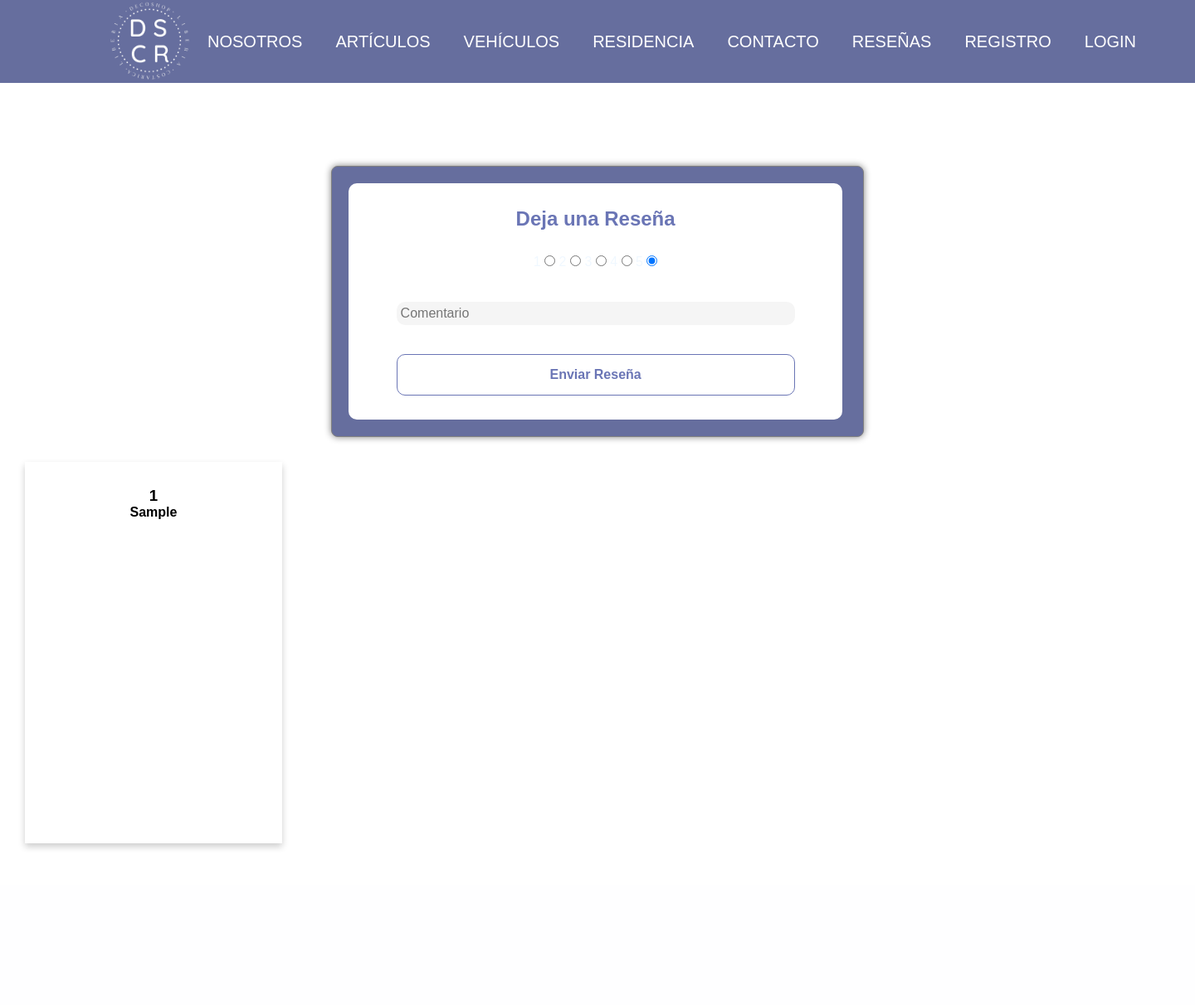
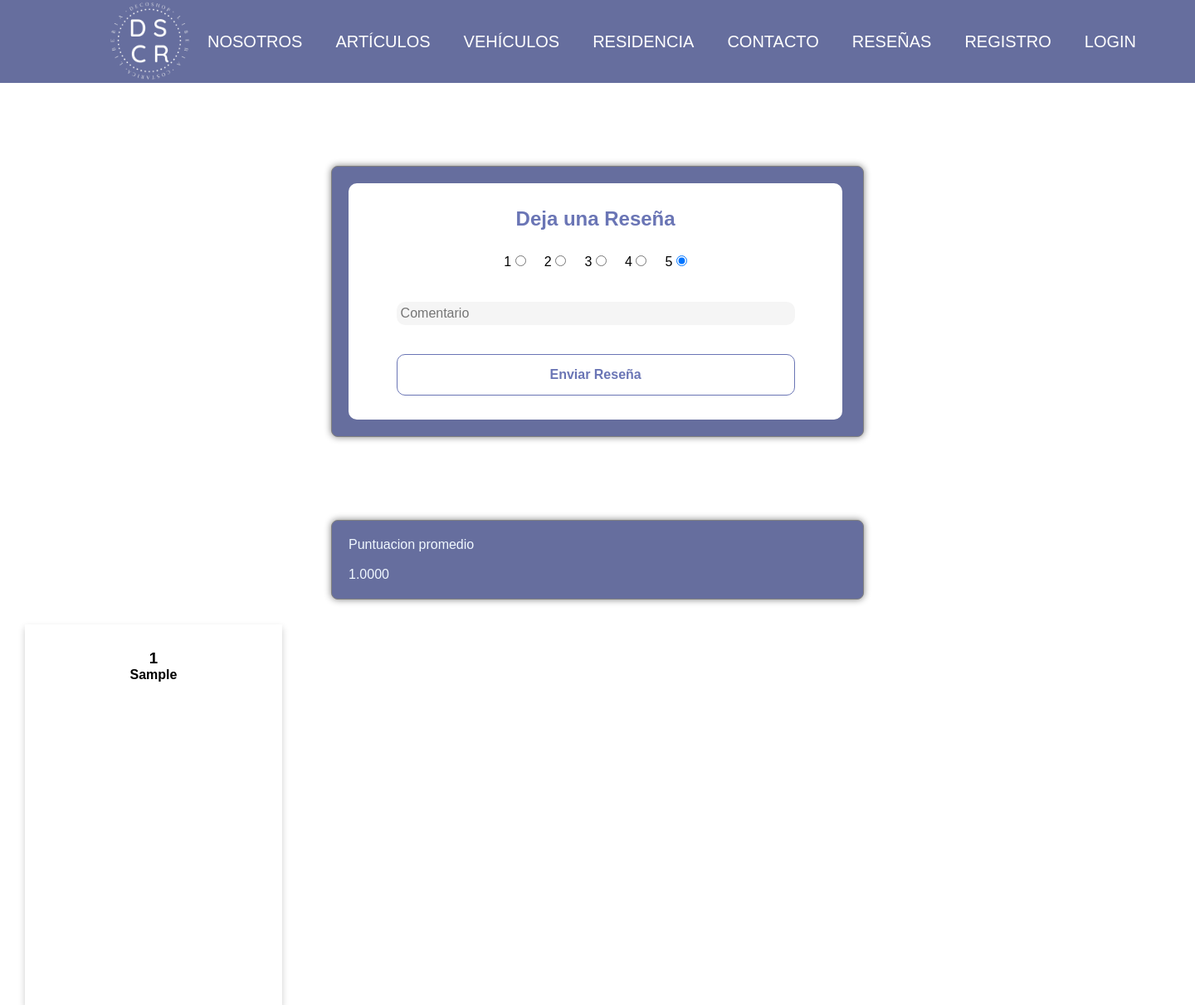
Before and after one commit to Sasafg/Ambiente-Web-Cliente-Servidor, a PHP site: page /php/resenas.php in a window 1440 px wide; the page is wider, and only the part inside the window is pictured. Shown: the top 1212 px of that part at 83% size. Before the commit the page ends 1024 px from the top of that part, so only its background shows below. Run offline with PHP 8.4, Linux system fonts and the light colour scheme; tables that the repository leaves empty hold one stand-in row (values such as "Sample post").

Commit message:
Puntuacion promedio Resenas

```diff
--- a/conexionDB/insertaResena.php
+++ b/conexionDB/insertaResena.php
@@ -82,3 +82,32 @@ function consultaResena($pID, $varRef, $nombreTabla)
     Desconecta($conexion);
 
 }
+
+
+function promediaResena()
+{
+    $retorno = "";
+    $conexion = Conecta();
+    $sql = "select AVG(puntaje) as puntajepromedio from resenas";
+
+    // formato de datos utf8
+    if (mysqli_set_charset($conexion, "utf8")) {
+        $resultado = mysqli_prepare($conexion, $sql);
+        //$ok = mysqli_stmt_bind_param($resultado, "s", $pID);
+        $ok = mysqli_stmt_execute($resultado);
+
+        if ($ok) {
+            $ok = mysqli_stmt_bind_result($resultado, $puntajepromedio);
+            while (mysqli_stmt_fetch($resultado)) {
+                $retorno = $puntajepromedio;
+            }
+        } else {
+            echo "Error consulta";
+        }
+    }
+
+    Desconecta($conexion);
+
+    return $retorno;
+
+}
--- a/php/admin.php
+++ b/php/admin.php
@@ -29,15 +29,15 @@
             </div>
 
             <div>
-            <a href="#Solicitudes#" style="margin-left:17%; color: black">Solicitudes
+            <a href="../phpAdmin/solicitudesAdmin.php" style="margin-left:17%; color: black">Solicitudes
                 </a>
             </div>
 
-            <a href="#Informacion#" style="margin-left:17%; color: black">Informacion
+            <a href="../phpAdmin/infoAdmin.php" style="margin-left:17%; color: black">Informacion
                 </a>
             <div>
 
-            <a href="#Resenas#" style="margin-left:17%; color: black">Reseñas
+            <a href="../phpAdmin/resenasAdmin.php" style="margin-left:17%; color: black">Reseñas
                 </a>
             </div>
             </div>
--- a/php/resenas.php
+++ b/php/resenas.php
@@ -18,21 +18,27 @@
     <?php
     include_once '../include/navbar.php';
     ?>
+    <?php
+    require_once '../include/obtieneRequets.php';
+    require_once '../conexionDB/insertaResena.php';
+    $nombreTabla = "resenas";
+    $arr = devArreglo($nombreTabla);
+    ?>
 
     <div class="resenas">
 
         <form method="POST" action="../server/recibeResena.php">
             <h2> Deja una Reseña </h2>
             <!--  -->
-            <span id="puntaje">
+            <span id="puntaje" style="color: black;">
                 <label for="lcal1">1</label>
-                <input id="puntaje" type="radio" name="puntaje" value="1" />
+                <input id="puntaje" type="radio" name="puntaje" value="1"/>&nbsp;&nbsp;&nbsp;&nbsp;
                 <label for="lcal2">2</label>
-                <input id="puntaje" type="radio" name="puntaje" value="2" />
+                <input id="puntaje" type="radio" name="puntaje" value="2" />&nbsp;&nbsp;&nbsp;&nbsp;
                 <label for="lcal3">3</label>
-                <input id="puntaje" type="radio" name="puntaje" value="3" />
+                <input id="puntaje" type="radio" name="puntaje" value="3" />&nbsp;&nbsp;&nbsp;&nbsp;
                 <label for="lcal4">4</label>
-                <input id="puntaje" type="radio" name="puntaje" value="4" />
+                <input id="puntaje" type="radio" name="puntaje" value="4" />&nbsp;&nbsp;&nbsp;&nbsp;
                 <label for="lcal4">5</label>
                 <input id="puntaje" type="radio" name="puntaje" value="5" checked="checked" /></span><br />
             <!--
@@ -46,15 +52,18 @@
             <button type="submit" href="./php/resenas.php" onclick="procesaResena()">Enviar Reseña</button>
             <script src="../cookie/Cookie.js"></script>
             <script src="../js/scriptRegistro.js"></script>
+
+
         </form>
+
     </div>
 
+    <div class="resenas">
     <?php
-    require_once '../include/obtieneRequets.php';
-    require_once '../conexionDB/insertaResena.php';
-    $nombreTabla = "resenas";
-    $arr = devArreglo($nombreTabla);
+    echo "Puntuacion promedio <br><br>";
+    echo promediaResena();
     ?>
+    </div>
     <div class="row">
         <?php
         foreach ($arr as $row) {
```
